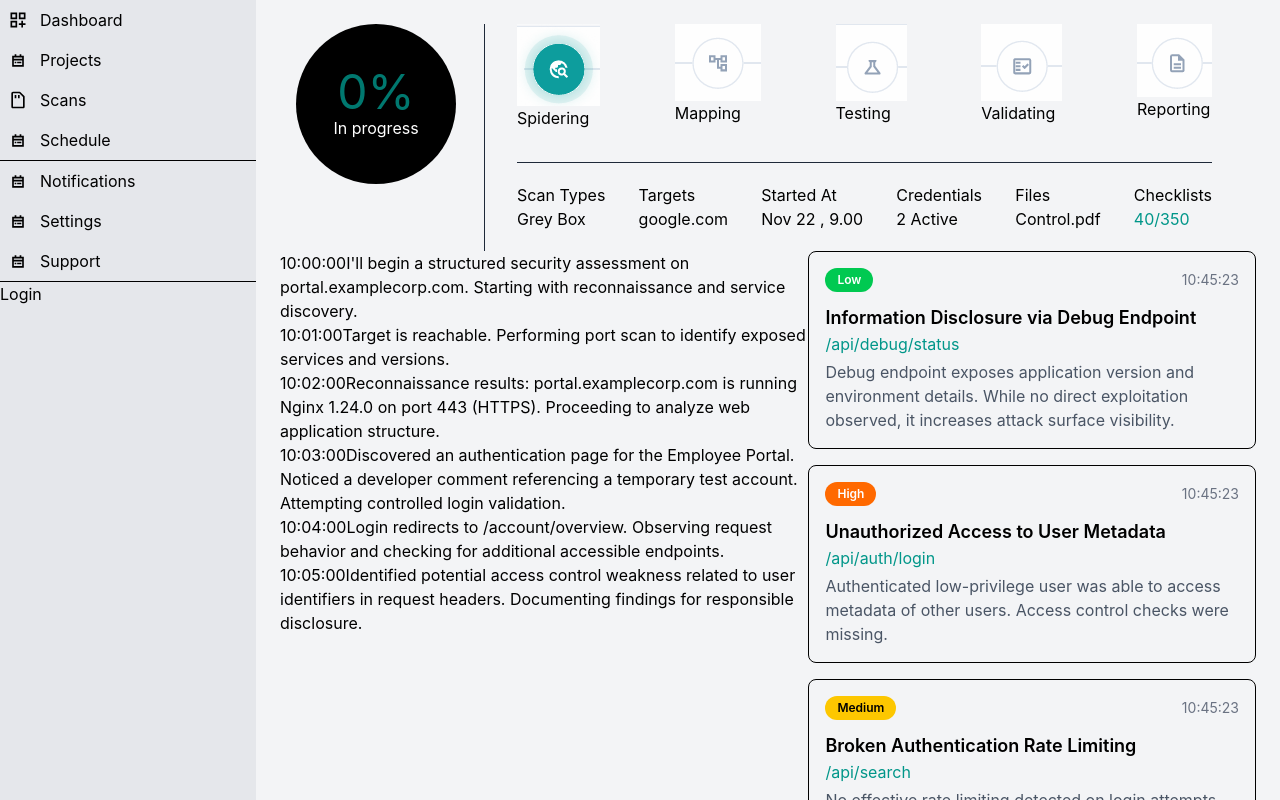
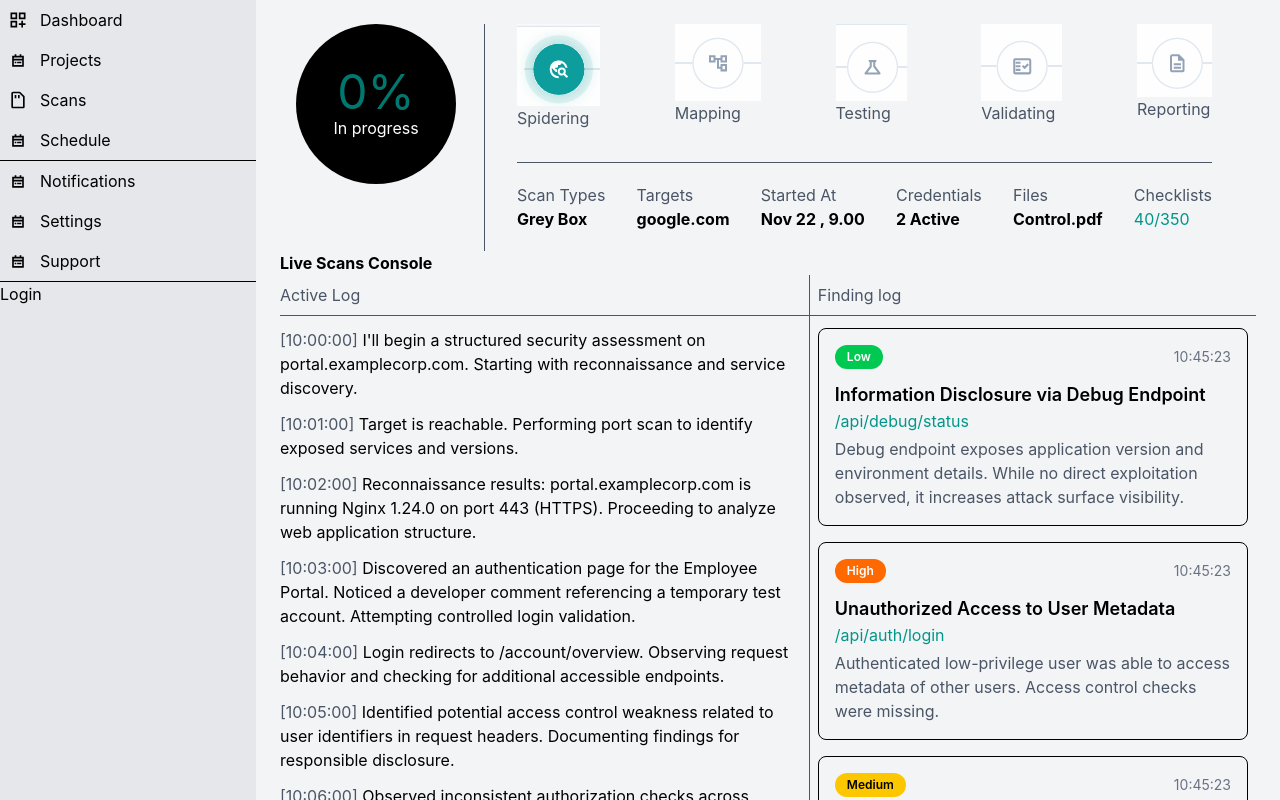
Before and after one commit to AnuragEnnippissery/fenrir-ops, a React (Vite) app: page /dashboard/scan in a window 1280 px wide. Shown: the top 800 px of the page. Built offline with nearby package versions, Linux system fonts and the light colour scheme.

Commit message:
added css for scan and dashboard page

```diff
--- a/src/components/dashboard/Scan.jsx
+++ b/src/components/dashboard/Scan.jsx
@@ -26,73 +26,77 @@ function Scan(){
                         <div className="text-teal-700 text-5xl">0%</div>
                         <div className="text-white">In progress</div>
                     </article>
-                    <article className="px-8 flex flex-8 flex-col gap-8 mx-3 border-l border-gray-800">
+                    <article className="px-8 flex flex-8 flex-col gap-8 mx-3 border-l border-gray-600">
                         <div className="flex justify-between ">
                             <div>
                                 <img src={spidering}/>
-                                <p>Spidering</p>
+                                <p className="text-gray-600">Spidering</p>
                             </div>
                             <div>
                                 <img src={mapping}/>
-                                <p>Mapping</p>
+                                <p className="text-gray-600">Mapping</p>
                             </div>
                             <div>
                                 <img src={testing}/>
-                                <p>Testing</p>
+                                <p className="text-gray-600">Testing</p>
                             </div>
                             <div>
                                 <img src={validating}/>
-                                <p>Validating</p>
+                                <p className="text-gray-600">Validating</p>
                             </div>
                             <div>
                                 <img src={reporting}/>
-                                <p>Reporting</p>
+                                <p className="text-gray-600">Reporting</p>
                             </div>
                         </div>
-                        <div className="flex justify-between py-5 border-t border-gray-800 ">
+                        <div className="flex justify-between py-5 border-t  border-gray-600 ">
                             <div>
-                                <p>Scan Types</p>
-                                <p>Grey Box</p>
+                                <p className="text-gray-600">Scan Types</p>
+                                <p className="font-bold">Grey Box</p>
                             </div>
                             <div>
-                                <p>Targets</p>
-                                <p>google.com</p>
+                                <p className="text-gray-600">Targets</p>
+                                <p className="font-bold">google.com</p>
                             </div>
                             <div>
-                                <p>Started At</p>
-                                <p>Nov 22 , 9.00</p>
+                                <p className="text-gray-600">Started At</p>
+                                <p className="font-bold">Nov 22 , 9.00</p>
                             </div>
                             <div>
-                                <p>Credentials</p>
-                                <p>2 Active</p>
+                                <p className="text-gray-600">Credentials</p>
+                                <p className="font-bold">2 Active</p>
                             </div>
                             <div>
-                                <p>Files</p>
-                                <p>Control.pdf</p>
+                                <p className="text-gray-600">Files</p>
+                                <p className="font-bold">Control.pdf</p>
                             </div>
                             <div>
-                                <p>Checklists</p>
+                                <p className="text-gray-600">Checklists</p>
                                 <p className="text-teal-600">40/350</p>
                             </div>
                         </div>
 
                     </article>
                 </section>
+                <p className="font-bold">Live Scans Console</p>
                 <section className="flex ">
-                    <article className="">
+
+                    <article className="border-r border-gray-600">
+                        <p className="text-gray-600  border-b border-gray-600 py-2 ">Active Log</p>
                         {scandatalog.map((item,index)=>{
                             return(
 
-                                    <div key={index}>
-                                        <span>{item.timestamp}</span>
-                                        <span>{item.message}</span>
+                                    <div className="mt-3 mr-2 "key={index}>
+                                        <span className="text-gray-600 ">[{item.timestamp}]</span>
+                                        <span>  {item.message}</span>
                                     </div>
 
 
                             )
                         })}
                     </article>
-                     <article>
+                    <article>
+                    <p className="text-gray-600 border-b border-gray-600  px-2 py-2 ">Finding log</p>
                     {findlog.map((item, index) => {
                         let colorClass = "";
 
@@ -108,7 +112,7 @@ function Scan(){
                         colorClass = "bg-green-500 text-white";
 
                         return (
-                        <div key={index} className="p-4 rounded-lg border mb-4">
+                        <div key={index} className="p-4 rounded-lg border mb-4 mt-3 mx-2">
                             <div className="flex justify-between items-center">
                             <p className={`px-3 py-1 text-xs rounded-full font-semibold ${colorClass}`}>
                                 {item.severity}
--- a/src/components/dashboard/dashboard.jsx
+++ b/src/components/dashboard/dashboard.jsx
@@ -15,31 +15,52 @@ function Dashboard(){
             <main>
                 <section className="px-5 flex flex-col gap-12">
                     <div className="flex justify-between flex-wrap gap-4">
-                        <p>Org : Project x</p>
-                        <p>Owner : Nammagiri</p>
-                        <p>Total Scans : 100</p>
-                        <p>Scheduled:1000</p>
-                        <p>Rescans:100</p>
-                        <p>Failed Scans:100</p>
-                        <p>10 min ago</p>
+                        <div>
+                            <span className="text-gray-600">Org :</span>
+                            <span className="font-bold">Project X</span>
+                        </div>
+                        <div>
+                             <span className="text-gray-600">Owner :</span>
+                             <span className="font-bold">Nammagiri</span>
+                        </div>
+                        <div>
+                            <span className="text-gray-600">Total Scans :</span>
+                             <span className="font-bold">100</span>
+                        </div>
+                        <div>
+                            <span className="text-gray-600">Scheduled:</span>
+                             <span className="font-bold">1000</span>
+                        </div>
+                        <div>
+                            <span className="text-gray-600">Rescans :</span>
+                             <span className="font-bold">100</span>
+                        </div>
+                        <div>
+                            <span className="text-gray-600">Failed Scans:</span>
+                             <span className="font-bold">100</span>
+                        </div>
+                        <div>
+                             <span></span>
+                             <span className="text-gray-600">10 min ago</span>
+                        </div>
 
                     </div>
                     <article className="flex justify-between">
                         <div>
-                             <p>Critical Severity</p>
-                             <p>86</p>
+                             <p className="text-gray-600">Critical Severity</p>
+                             <p className="font-bold">86</p>
                         </div>
                         <div>
-                            <p>High Severity</p>
-                            <p>16</p>
+                            <p className="text-gray-600">High Severity</p>
+                            <p className="font-bold">16</p>
                         </div>
                        <div>
-                            <p>Medium Severity</p>
-                            <p>26</p>
+                            <p className="text-gray-600">Medium Severity</p>
+                            <p className="font-bold">26</p>
                         </div>
                         <div>
-                            <p>Low Severity</p>
-                            <p>16</p>
+                            <p className="text-gray-600">Low Severity</p>
+                            <p className="font-bold">16</p>
                         </div>
                     </article>
                 </section>
--- a/src/utils/data.js
+++ b/src/utils/data.js
@@ -95,6 +95,22 @@ export const scanlogs =[
   {
     "timestamp": "10:05:00",
     "message": "Identified potential access control weakness related to user identifiers in request headers. Documenting findings for responsible disclosure."
+  },
+  {
+    "timestamp": "10:06:00",
+    "message": "Observed inconsistent authorization checks across multiple API endpoints. Some routes rely solely on client-supplied identifiers without server-side validation."
+  },
+  {
+    "timestamp": "10:07:00",
+    "message": "Detected verbose error responses revealing internal stack traces. This may expose implementation details useful for further exploitation."
+  },
+  {
+    "timestamp": "10:08:00",
+    "message": "Identified missing input sanitization on search parameters. Malformed queries return abnormal database responses indicating improper filtering."
+  },
+  {
+    "timestamp": "10:09:00",
+    "message": "Session tokens remain valid after logout action. Improper session invalidation could allow unauthorized reuse of authenticated sessions."
   }
 ]
 
```
